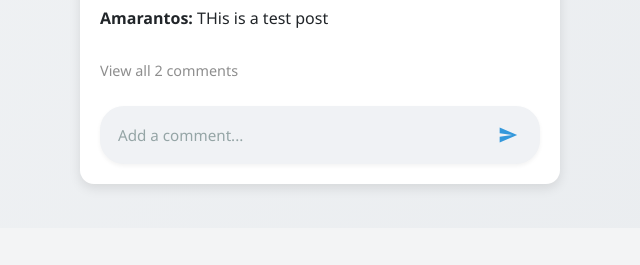
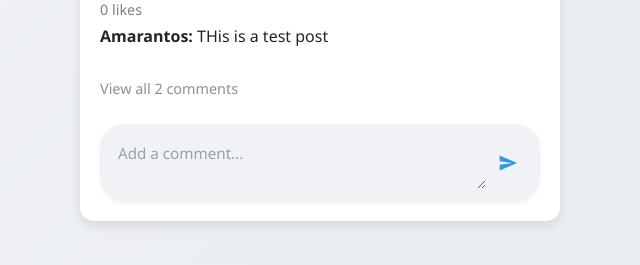
Before and after one commit to AmarantosPagiavlas03/Self-Project, a Django app: page / in a window 1280 px wide. Shown: the part 1772-2037 px from the top of the page, without its empty margins (320-960 px from the left). Before the commit the page ends 1965 px from the top, so only its background shows below. Run offline with Django 5.2, Linux system fonts and the light colour scheme; a user stored in the database is signed in; data comes from the database, SQL or seed files in the repository; both versions use the stored data as it was after the commit; some libraries are stand-ins or nearby versions.

Commit message:
fixing ccomment redirection

```diff
--- a/django_scout/scout_project/scout_app/static/js/feed.js
+++ b/django_scout/scout_project/scout_app/static/js/feed.js
@@ -8,14 +8,13 @@
 
         if (expandBtn && commentsList) {
             expandBtn.addEventListener('click', function() {
-                const commentCount = this.getAttribute('data-comment-count');
                 if (commentsList.style.display === 'none') {
                     commentsList.style.display = 'block';
                     this.textContent = 'Hide comments';
                     this.classList.add('expanded');
                 } else {
                     commentsList.style.display = 'none';
-                    this.textContent = `View all ${commentCount} comments`;
+                    this.textContent = `View all ${feedContainer.querySelector('.feed_container__comments_list').children.length} comments`;
                     this.classList.remove('expanded');
                 }
             });
@@ -53,7 +52,7 @@
                 .then(data => {
                     if (data.success) {
                         likeButton.setAttribute('data-liked', !isLiked);
-                        likesTotal.textContent = `${data.likes_count.toLocaleString()} likes`;
+                        likesTotal.textContent = `${data.likes_count} likes`;
 
                         if (!isLiked) {
                             // change to filled heart
@@ -108,18 +107,17 @@
             });
         }
 
+        // comment functionality
+        const commentForm = feedContainer.querySelector('.comment-form');
+        const commentList = feedContainer.querySelector('.feed_container__comments_list');
+        const expandCommentsBtn = feedContainer.querySelector('.expand-comments-btn');
 
-        // comment functionality
-        const commentForm = feedContainer.querySelector('.add-comment-form form');
-        const commentList = feedContainer.querySelector('.feed_container__comments_list');
-        const commentCount = feedContainer.querySelector('.feed_container__comments .comment_count');
-
-        if (commentForm && commentList && commentCount) {
+        if (commentForm && commentList && expandCommentsBtn) {
             commentForm.addEventListener('submit', function(event) {
                 event.preventDefault();
                 const postId = commentForm.closest('.add-comment-form').getAttribute('data-post-id');
                 const postUrl = commentForm.closest('.add-comment-form').getAttribute('data-post-url');
-                const commentInput = commentForm.querySelector('textarea[name="content"]');
+                const commentInput = commentForm.querySelector('.comment-input');
 
                 if (!postId || !postUrl || !commentInput) {
                     console.error('Post ID, URL, or comment input not found');
@@ -149,7 +147,7 @@
                         `;
                         commentList.appendChild(newComment);
                         commentInput.value = '';
-                        commentCount.textContent = `${data.comment_count} comments`;
+                        expandCommentsBtn.textContent = `View all ${data.comment_count} comments`;
                     }
                 })
                 .catch(error => {
--- a/django_scout/scout_project/scout_app/templates/_post_content.html
+++ b/django_scout/scout_project/scout_app/templates/_post_content.html
@@ -46,11 +46,11 @@
         {% endfor %}
     </div>
     <button class="expand-comments-btn">View all {{ post.comment_count }} comments</button>
-    <div class="add-comment-section" data-post-id="{{ post.id }}" data-post-url="{% url 'scout_app:add_comment' post.id %}">
+    <div class="add-comment-section add-comment-form" data-post-id="{{ post.id }}" data-post-url="{% url 'scout_app:add_comment' post.id %}">
         <form method="post" action="{% url 'scout_app:add_comment' post.id %}" class="comment-form">
             {% csrf_token %}
             <div class="comment-input-wrapper">
-                <input type="text" name="content" placeholder="Add a comment..." class="comment-input" maxlength="500" required>
+                <textarea name="content" placeholder="Add a comment..." class="comment-input" maxlength="500" required></textarea>
                 <button type="submit" class="comment-submit-btn">
                     <svg xmlns="http://www.w3.org/2000/svg" width="24" height="24" viewBox="0 0 24 24">
                         <path fill="currentColor" d="M2.01 21L23 12L2.01 3L2 10l15 2l-15 2z"/>
```
Also changed, not shown: django_scout/scout_project/db.sqlite3.
